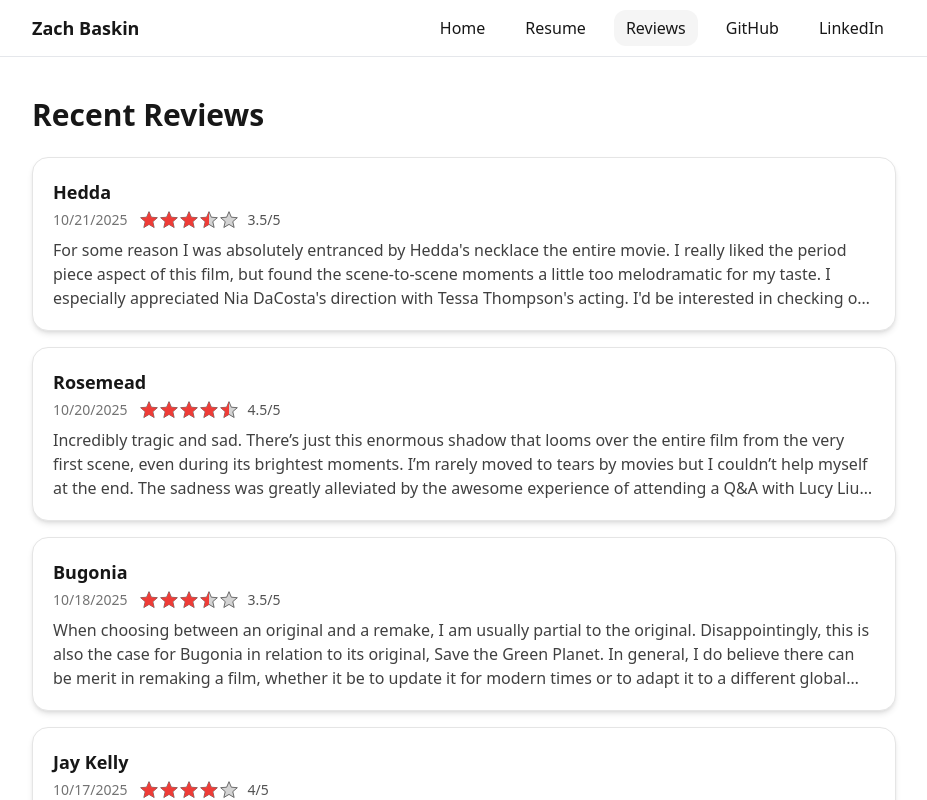
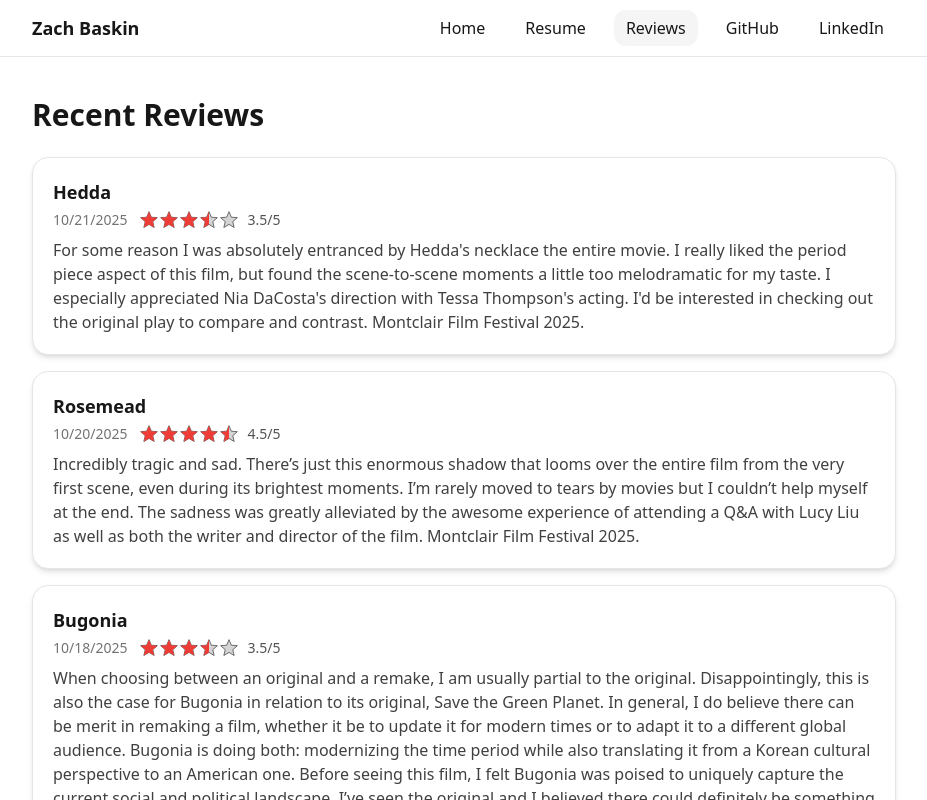
Before and after one commit to zbaskin/Portfolio, a Next.js app: page /reviews in a window 1280 px wide. Shown: the top 800 px of the page, without its empty margins (176-1103 px from the left). Built offline with nearby package versions, Linux system fonts and the light colour scheme.

Commit message:
remove line clamp

```diff
--- a/src/components/ReviewCard.tsx
+++ b/src/components/ReviewCard.tsx
@@ -26,7 +26,7 @@ export function ReviewCard({ review }: { review: Review }) {
             </div>
           )}
         </div>
-        <p className="text-neutral-700 line-clamp-3">{strip(review.description)}</p>
+        <p className="text-neutral-700">{strip(review.description)}</p>
       </a>
     </article>
   )
```
